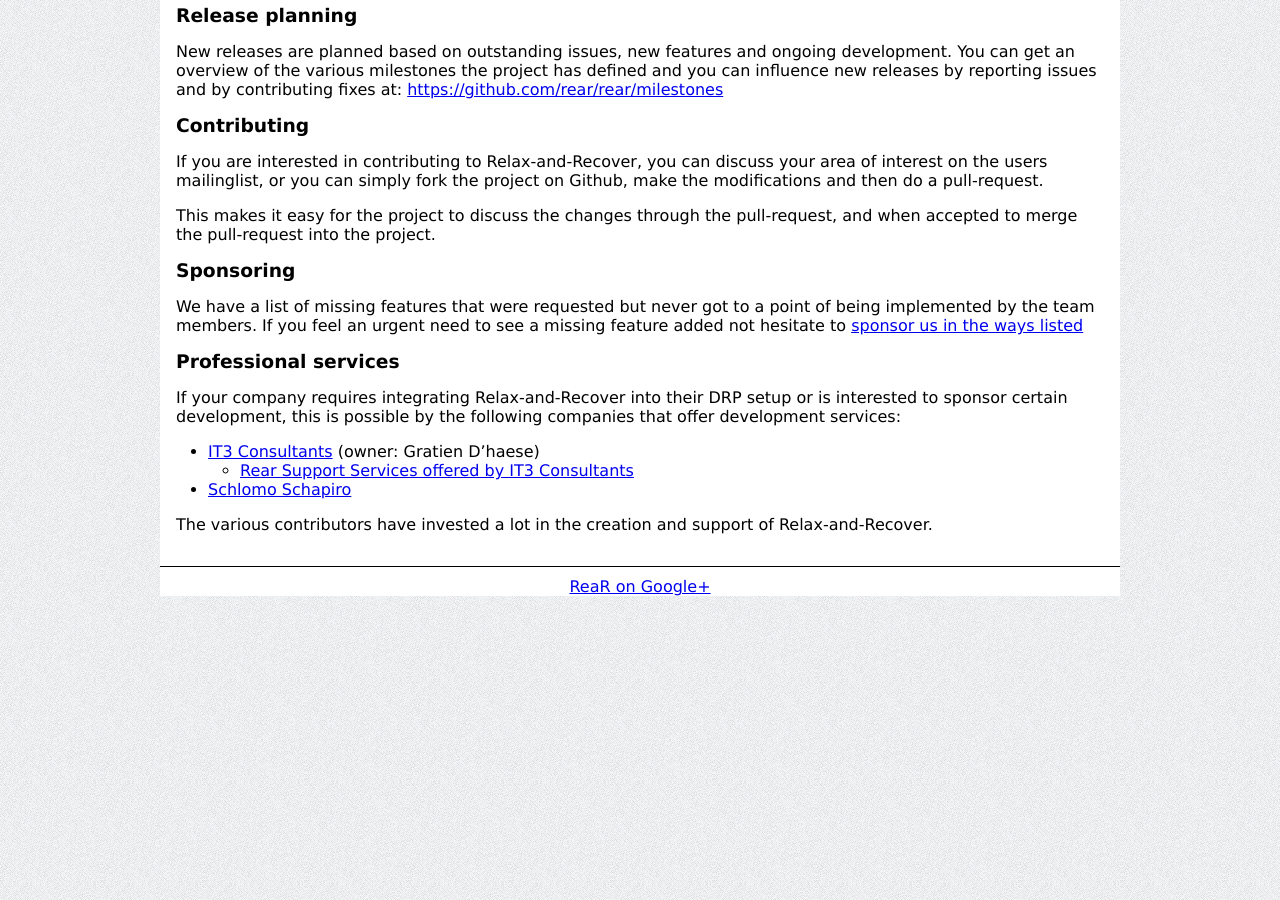
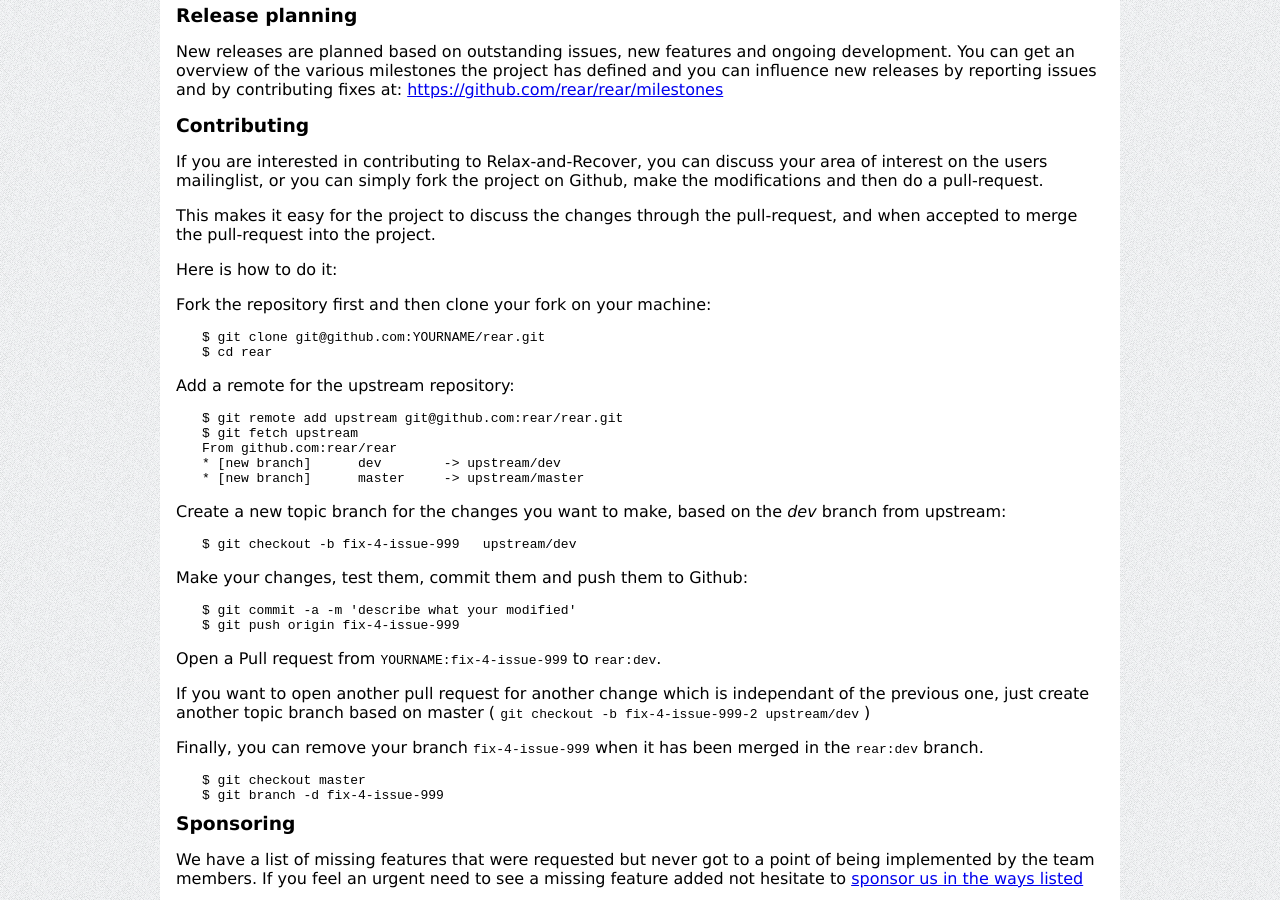
Before and after one commit to rear/rear.github.com, a Jekyll site: the page built from development/index.md, in a window 1280 px wide and 900 px high, scrolled down 544 px. Built offline with Jekyll 4.4.1, drawn with Linux system fonts in a browser that asks for light colours; comment, search, counter and statistics services are not loaded.

Commit message:
update the development page

```diff
--- a/development/index.md
+++ b/development/index.md
@@ -47,6 +47,41 @@
 This makes it easy for the project to discuss the changes through the
 pull-request, and when accepted to merge the pull-request into the project.
 
+Here is how to do it:
+
+Fork the repository first and then clone your fork on your machine:
+
+    $ git clone git@github.com:YOURNAME/rear.git
+    $ cd rear
+
+Add a remote for the upstream repository:
+
+    $ git remote add upstream git@github.com:rear/rear.git
+    $ git fetch upstream
+    From github.com:rear/rear
+    * [new branch]      dev        -> upstream/dev
+    * [new branch]      master     -> upstream/master
+
+
+Create a new topic branch for the changes you want to make, based on the *dev* branch from upstream:
+
+    $ git checkout -b fix-4-issue-999   upstream/dev
+
+Make your changes, test them, commit them and push them to Github:
+
+    $ git commit -a -m 'describe what your modified'
+    $ git push origin fix-4-issue-999
+
+Open a Pull request from `YOURNAME:fix-4-issue-999` to `rear:dev`.
+
+If you want to open another pull request for another change which is independant of the previous one, just create another topic branch based on master ( `git checkout -b fix-4-issue-999-2 upstream/dev` )
+
+Finally, you can remove your branch `fix-4-issue-999` when it has been merged in the `rear:dev` branch.
+
+    $ git checkout master
+    $ git branch -d fix-4-issue-999
+
+
 ### Sponsoring
 We have a list of missing features that were requested but never got to a point
 of being implemented by the team members. If you feel an urgent need to see a
```
